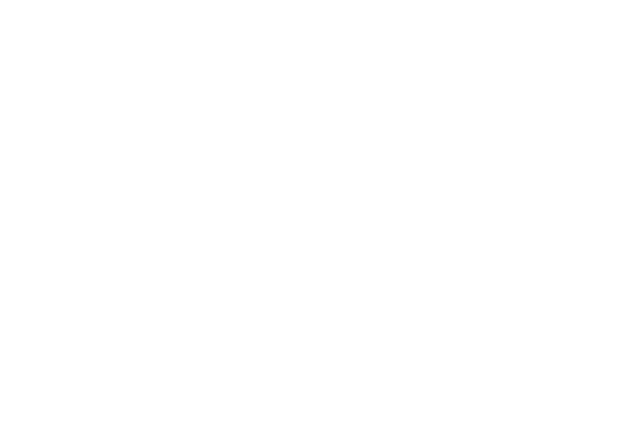
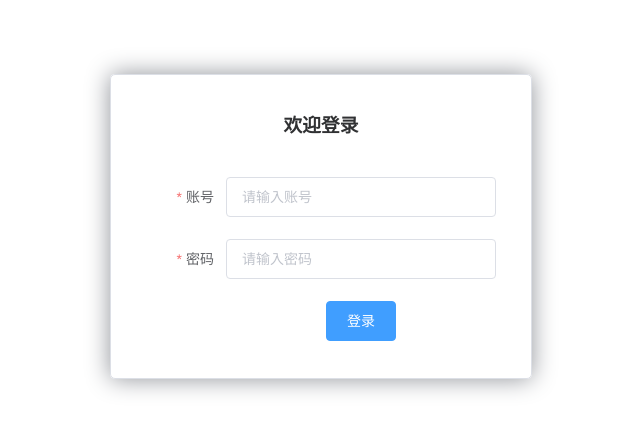
Before and after one commit to wx-huang/tudou, a Vue app: page /adminLogin in a window 1280 px wide. Shown: the part 106-538 px from the top of the page, without its empty margins (319-959 px from the left). Built offline with nearby package versions, Linux system fonts and the light colour scheme.

Commit message:
初始化项目

```diff
--- a/package.json
+++ b/package.json
@@ -18,6 +18,7 @@
   "devDependencies": {
     "@vue/cli-plugin-babel": "^4.5.0",
     "@vue/cli-service": "^4.5.0",
+    "sass-loader": "^10.1.0",
     "vue-template-compiler": "^2.6.11"
   }
 }
--- a/src/router/index.js
+++ b/src/router/index.js
@@ -1,10 +1,6 @@
 //1 引入 配置路由相关信息
 import Vue from 'vue'
 import VueRouter from 'vue-router'
-// import Login from '../views/Login'
-import App from '../App'
-import Home from '../views/Home'
-import Power from '../views/Power'
 
 //2 安装插件 应用路由
 Vue.use(VueRouter)
@@ -13,20 +9,23 @@
 const routes = [
   {
     path:'',
-    redirect:'/App'//默认
+    redirect:'/adminLogin'//默认
   },
   {
-    path: '/App',//路径
-    component: App//模板
+    path:'/adminLogin',
+    component: () => import('../views/Login')
   },
   {
     path: '/home',//路径
-    component: Home//模板
-  },
-  {
-    path: '/power',//路径
-    component: Power//模板
+    component: () => import('../views/Home'),
+    children: [
+      {
+        path: '/power',
+        component: () => import('../views/Power')
+      }
+    ]
   }
+
 ]
 
 const router = new VueRouter({
--- a/src/views/Home.vue
+++ b/src/views/Home.vue
@@ -1,5 +1,5 @@
 <template>
-  <div>
+  <div class="home1">
     <div class="home">
       <el-container>
         <!-- 侧边栏 -->
@@ -91,7 +91,7 @@
         <el-container>
 
           <!-- 上 -->
-          <el-header>欢迎登录后台管理系统<button @click="functionname">123</button></el-header>
+          <el-header>欢迎登录后台管理系统</el-header>
 
           <!-- 中 -->
           <el-main>
@@ -147,23 +147,23 @@
     margin: 0;
   }
 
-  .home {
+  .home1{
     height: 100%;
   }
 
-  .el-header {
+  .home{
+    height: 100%;
+  }
+
+  .el-container{
+    height: 100%;
+  }
+
+  .el-header,.el-footer {
     background-color: #B3C0D1;
     color: #333;
     text-align: center;
     line-height: 60px;
-  }
-
-  .el-footer {
-    background-color: #B3C0D1;
-    color: #333;
-    text-align: center;
-    height: 44px;
-    line-height: 44px;
   }
 
   .el-aside {
@@ -193,8 +193,4 @@
     line-height: 320px;
   }
 
-  .el-container {
-    height: 100%;
-  }
-
 </style>
--- a/src/views/Login.vue
+++ b/src/views/Login.vue
@@ -1,81 +1,106 @@
 <template>
-  <div style="width: 20%; height: 300px;margin: auto;vertical-align:middle;">
-    <div class="login-container">
-      <el-form :model="ruleForm2" :rules="rules2" status-icon ref="ruleForm2" label-position="left" label-width="0px"
-        class="demo-ruleForm login-page">
-        <h3 class="title">系统登录</h3>
-        <el-form-item prop="username">
-          <el-input type="text" v-model="ruleForm2.username" auto-complete="off" placeholder="用户名"></el-input>
-        </el-form-item>
-        <el-form-item prop="password">
-          <el-input type="password" v-model="ruleForm2.password" auto-complete="off" placeholder="密码"></el-input>
-        </el-form-item>
-        <el-checkbox v-model="checked" class="rememberme">记住密码</el-checkbox>
-        <el-form-item style="width:100%;">
-          <el-button type="primary" style="width:100%;" @click="handleSubmit" :loading="logining">登录</el-button>
-        </el-form-item>
-      </el-form>
-    </div>
+  <div>
+    <el-form ref="loginForm" :model="form" :rules="rules" label-width="80px" class="login-box">
+      <h3 class="login-title">欢迎登录</h3>
+      <el-form-item label="账号" prop="staff_acc">
+        <el-input type="text" placeholder="请输入账号" v-model="form.staff_acc" />
+      </el-form-item>
+      <el-form-item label="密码" prop="staff_pwd">
+        <el-input type="password" placeholder="请输入密码" v-model="form.staff_pwd" />
+      </el-form-item>
+      <el-form-item>
+        <el-button type="primary" v-on:click="onSubmit('loginForm')">登录</el-button>
+        <!-- <el-button type="primary" v-on:click="onSubmit('loginForm')">重置</el-button> -->
+      </el-form-item>
+    </el-form>
+
+    <el-dialog title="温馨提示" :visible.sync="dialogVisible" width="30%">
+      <span>请输入账号和密码</span>
+      <span slot="footer" class="dialog-footer">
+        <el-button type="primary" @click="dialogVisible = false">确 定</el-button>
+      </span>
+    </el-dialog>
   </div>
 </template>
+<script>
+  import {
+    request
+  } from '../network/request.js'
 
-<script>
   export default {
-    name: 'AdminLogin',
+    name: 'Content',
     data() {
       return {
-        logining: false,
-        ruleForm2: {
-          username: '',
-          password: '',
+        form: {
+          staff_acc: '',
+          staff_pwd: ''
         },
-        info: '',
-        rules2: {
-          username: [{
+
+        // 表单验证，需要在 el-form-item 元素中增加 prop 属性
+        rules: {
+          staff_acc: [{
             required: true,
-            message: '请输入账号',
+            message: '账号不可为空',
             trigger: 'blur'
           }],
-          password: [{
+          staff_pwd: [{
             required: true,
-            message: '请输入密码',
+            message: '密码不可为空',
             trigger: 'blur'
           }]
         },
-        checked: false
+
+        // 对话框显示和隐藏
+        dialogVisible: false
       }
     },
     methods: {
-      handleSubmit(event) {
-        this.$refs.ruleForm2.validate((valid) => {
+      onSubmit(formName) {
+        // 为表单绑定验证功能
+        let url = 'home/Login/userLogin'
+        this.$refs[formName].validate((valid) => {
           if (valid) {
-            this.logining = true;
-            this.$axios.post('http://tp.com/index.php/index/Login/ajaxtest', { //post 请求 不能用路由 用全路径
-                username: this.ruleForm2.username, // 参数 firstName
-                password: this.ruleForm2.password // 参数 lastName
-              })
-              .then(response => { //登录成功
-                console.log(response.data);
-                // this.usernam
-                // e = response.data[0].username//回传的数据
-                this.$router.push('/index');
-              })
-              .catch(error => {
-                console.log(error);
-              });
-
-            this.logining = false;
-            // sessionStorage.setItem('user', this.ruleForm2.username);
-            // this.$router.push({path: '/'});
-
+            // 使用 vue-router 路由到指定页面，该方式称之为编程式导航
+            //   this.$router.push('/main/' + this.form.username)
+            request({
+              url: 'admin/Login/login',
+              methods: 'post',
+              data: {
+                staff_acc: this.form.staff_acc,
+                staff_pwd: this.form.staff_pwd
+              }
+            }).then(res => {
+              console.log(res.data);
+              this.$router.push('/home');
+            }).catch(err => {
+              console.log(err);
+            })
           } else {
-            console.log('error submit!');
-            return false;
+            this.dialogVisible = true
+            return false
           }
         })
       }
-    },
-
-  };
+    }
+  }
 
 </script>
+<style>
+  .login-box {
+    border: 1px solid #DCDFE6;
+    width: 350px;
+    margin: 180px auto;
+    padding: 35px 35px 15px 35px;
+    border-radius: 5px;
+    -webkit-border-radius: 5px;
+    -moz-border-radius: 5px;
+    box-shadow: 0 0 25px #909399;
+  }
+
+  .login-title {
+    text-align: center;
+    margin: 0 auto 40px auto;
+    color: #303133;
+  }
+
+</style>
```
Also changed, not shown: 1 other file (tests, documents, lock files or other folders).
